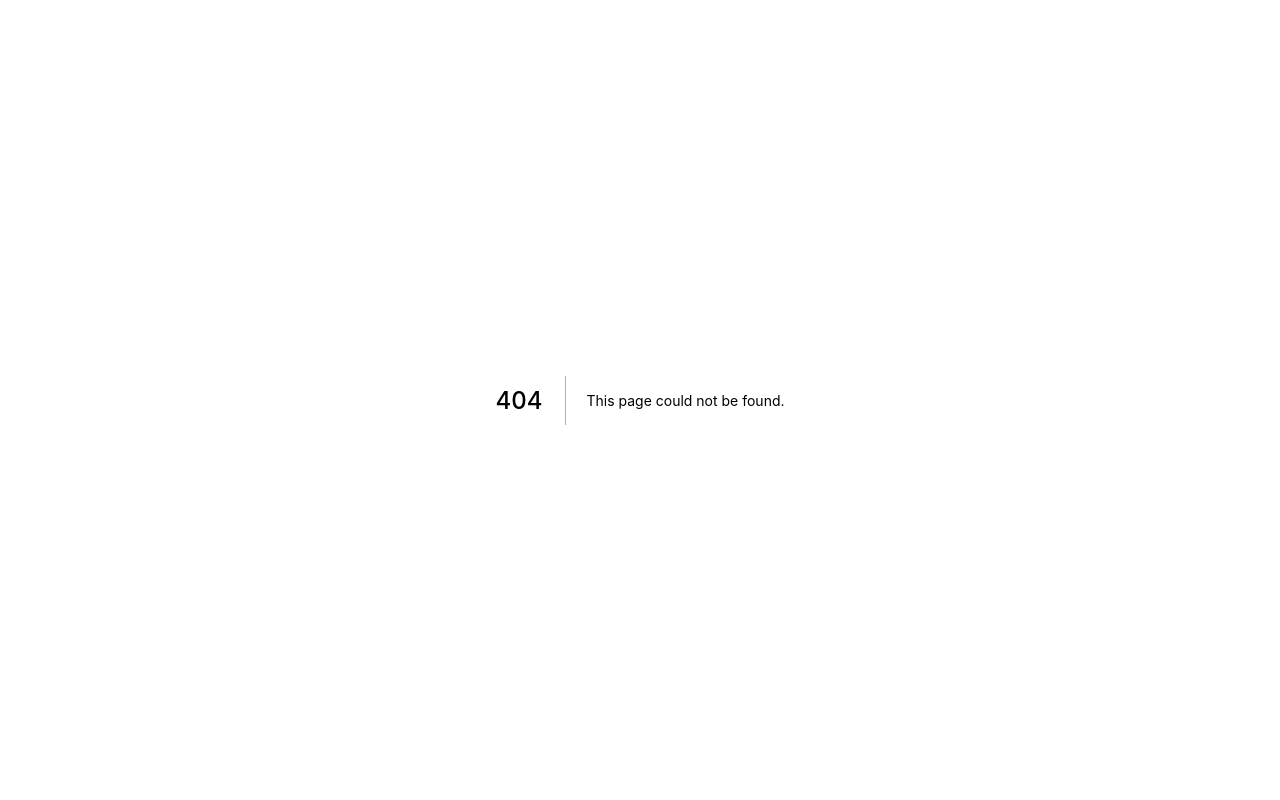
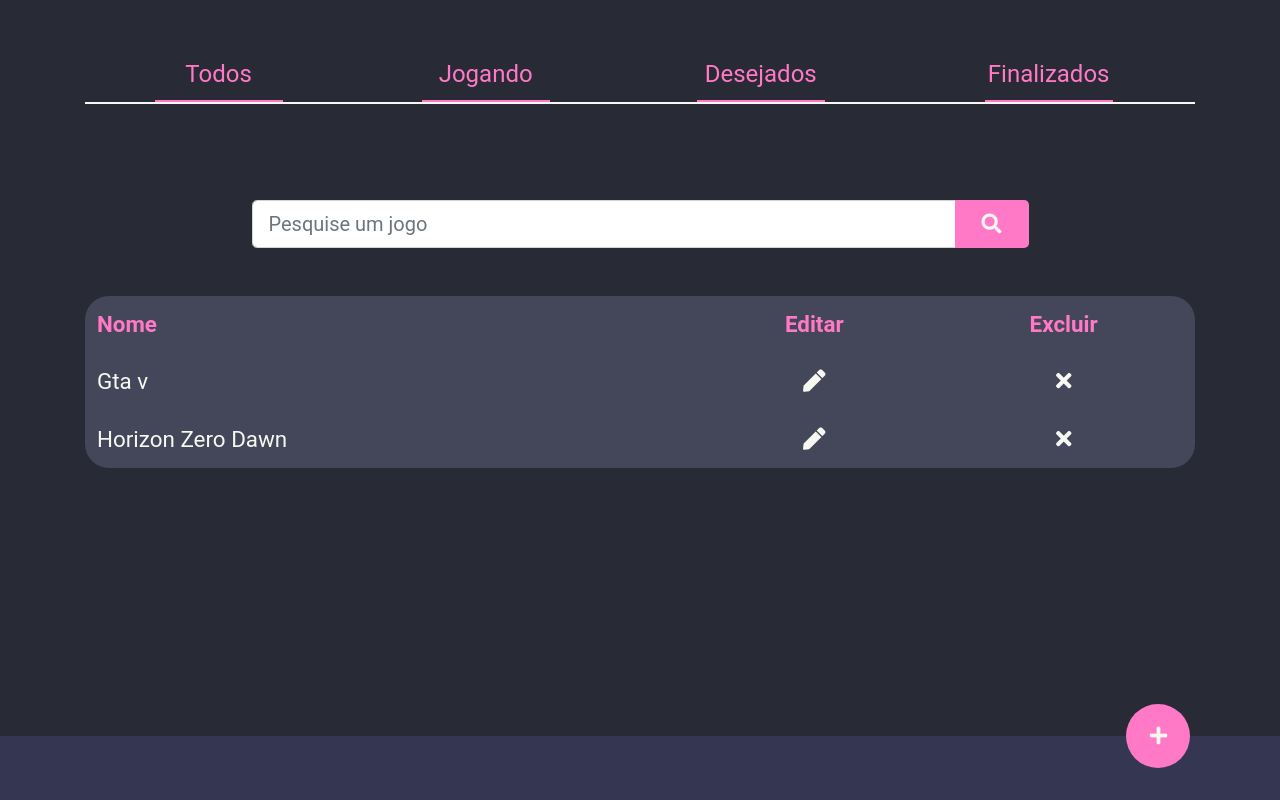
Before and after one commit to Rayllanderson/gamelist, a Next.js app in the folder frontend/: page /mainpage in a window 1280 px wide. Before the commit this address had no page. Built offline with nearby package versions, Linux system fonts and the light colour scheme.

Commit message:
adicionando modal para remover game

```diff
--- a/frontend/src/components/Login/Login.tsx
+++ b/frontend/src/components/Login/Login.tsx
@@ -12,7 +12,7 @@ export function Login() {
       <Logo/>
       <InputGroup/>
       <Button >Login</Button>
-      <a href={"main"}>Login</a>
+      <a href={"mainpage"}>Login</a>
       <LinkGroup/>
       <Modal title="Cadastrar" id="registerModal" successBtnText="Cadastrar">
         <LoginModalBody/>
--- a/frontend/src/components/Main/MainPage.tsx
+++ b/frontend/src/components/Main/MainPage.tsx
@@ -1,3 +1,5 @@
+import { DeleteModal } from "../Modal/DeleteGameModal";
+import { Modal } from "../Modal/Modal";
 import { Footer } from "./Footer";
 import { Nav } from "./Nav";
 import { Search } from "./Search";
@@ -6,12 +8,18 @@ import { Table } from "./Table";
 export function MainPage() {
   return (
     <div>
-      <div className="container mt-5">
-        <Nav/>
-        <Search/>
-        <Table/>
+      <div>
+        <div className="container mt-5">
+          <Nav />
+          <Search />
+          <Table />
+        </div>
+        <Footer />
       </div>
-      <Footer/>
+
+      <Modal id="deleteModal" title="Atenção" successBtnText="Excluir">
+        <DeleteModal gameName="Gta v" />
+      </Modal>
     </div>
   );
 }
--- /dev/null
+++ b/frontend/src/components/Modal/DeleteGameModal.tsx
@@ -0,0 +1,10 @@
+type Props = {
+  gameName: string;
+}
+export function DeleteModal({ gameName }: Props) {
+  return (
+    <p>
+      Você tem certeza que deseja excluir o jogo<strong><span> {gameName} </span></strong>?
+    </p>
+  )
+}
--- a/frontend/src/pages/main.tsx
+++ /dev/null
@@ -1,5 +0,0 @@
-import { MainPage } from '../components/Main/MainPage';
-
-export default function Main(){
-  return <MainPage />
-}
--- /dev/null
+++ b/frontend/src/pages/mainpage.tsx
@@ -0,0 +1,8 @@
+import React from 'react';
+import { MainPage } from '../components/Main/MainPage';
+
+export default function Main() {
+  return (
+    <MainPage />
+  )
+}
--- a/frontend/styles/globals.css
+++ b/frontend/styles/globals.css
@@ -139,6 +139,7 @@ a {
 
 .modal-content label,
 .modal-content h5,
+.modal-content p,
 .modal-content .close {
     color: var(--foreground)
 }
```
